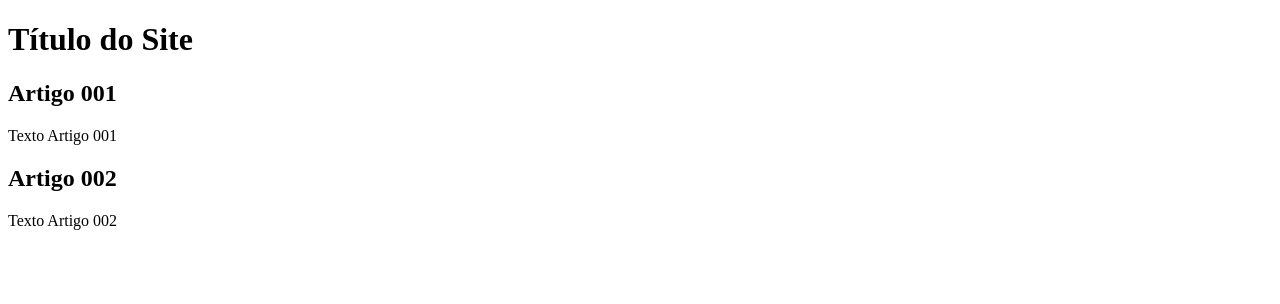
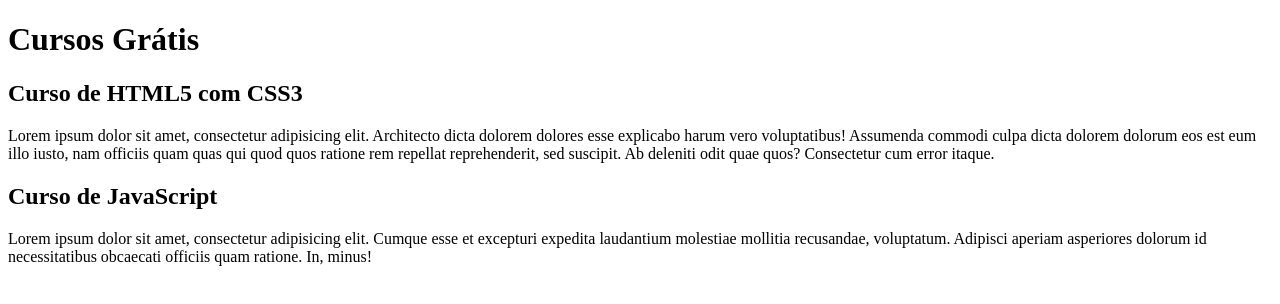
Before and after one commit to AlexandraEmmeline/projeto-site, a plain HTML site: page index.html/index.html in a window 1280 px wide. Drawn offline with Linux system fonts and the light colour scheme.

Commit message:
comecei a escrever o conteúdo

```diff
--- a/index.html/index.html
+++ b/index.html/index.html
@@ -7,17 +7,17 @@
 <body>
     <main>
         <header>
-            <h1>Título do Site</h1>
+            <h1>Cursos Grátis</h1>
         </header>
 
         <article>
-            <h2>Artigo 001</h2>
-            <p>Texto Artigo 001</p>
+            <h2>Curso de HTML5 com CSS3</h2>
+            <p>Lorem ipsum dolor sit amet, consectetur adipisicing elit. Architecto dicta dolorem dolores esse explicabo harum vero voluptatibus! Assumenda commodi culpa dicta dolorem dolorum eos est eum illo iusto, nam officiis quam quas qui quod quos ratione rem repellat reprehenderit, sed suscipit. Ab deleniti odit quae quos? Consectetur cum error itaque.</p>
         </article>
 
         <article>
-            <h2>Artigo 002</h2>
-            <p>Texto Artigo 002</p>
+            <h2>Curso de JavaScript</h2>
+            <p>Lorem ipsum dolor sit amet, consectetur adipisicing elit. Cumque esse et excepturi expedita laudantium molestiae mollitia recusandae, voluptatum. Adipisci aperiam asperiores dolorum id necessitatibus obcaecati officiis quam ratione. In, minus!</p>
         </article>
 
     </main>
```
